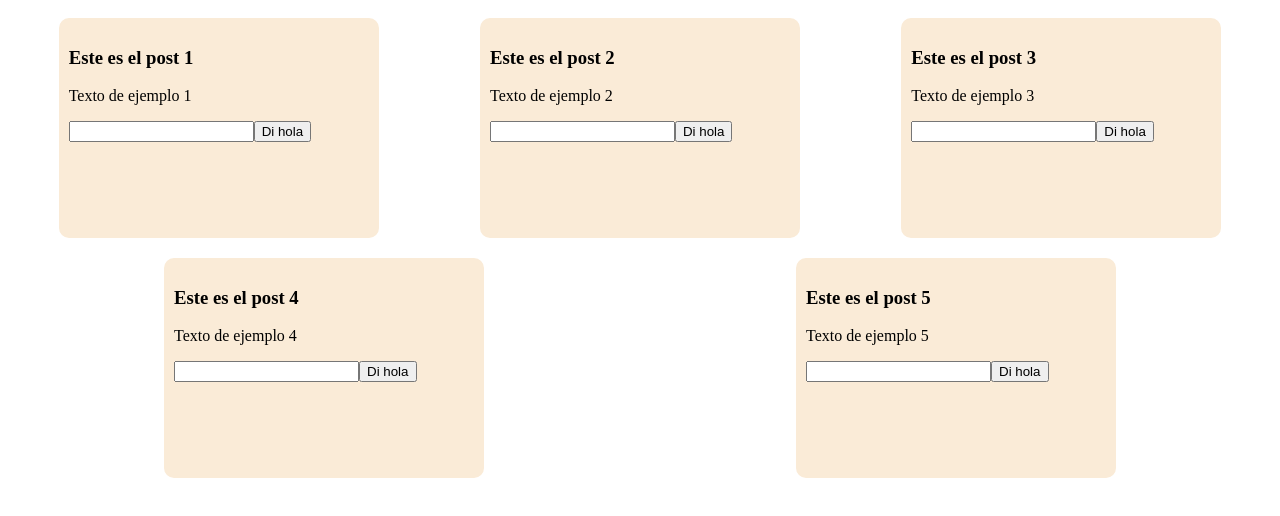
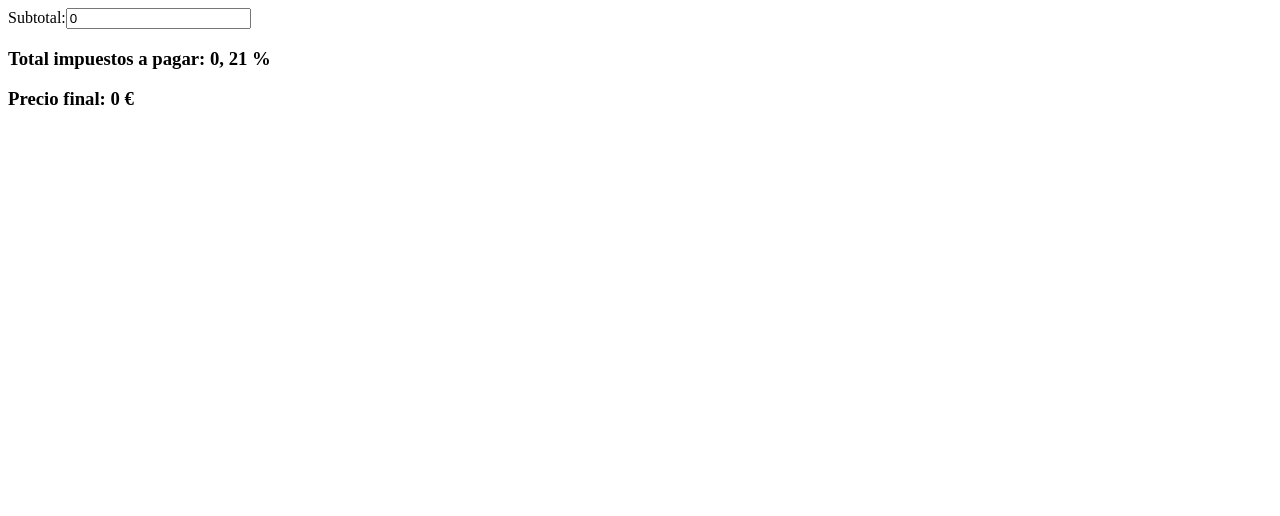
Before and after one commit to apenfe/vue, a Vue app: page / in a window 1280 px wide. Shown: the top 516 px of the page. Built offline with nearby package versions, Linux system fonts and the light colour scheme.

Commit message:
ejemplo sencillo invoice con valores computados en VUE3

```diff
--- a/src/App.vue
+++ b/src/App.vue
@@ -1,12 +1,12 @@
 <template>
 
-    <PostList></PostList>
+    <ComputedInvoice></ComputedInvoice>
 
 </template>
 
 <script lang="ts" setup>
 
-import PostList from './components/PostList.vue';
+import ComputedInvoice from './components/ComputedInvoice.vue';
 
 </script>
 
--- /dev/null
+++ b/src/components/ComputedInvoice.vue
@@ -0,0 +1,34 @@
+import { computed } from 'vue';
+<template>
+    <div>
+
+        <label>Subtotal:</label>
+        <input type="number" v-model="subtotal"/>
+
+        <h3>Total impuestos a pagar: {{ totalVat }}, {{vat}} % </h3>
+        <h3>Precio final: {{ total }} €</h3>
+
+    </div>
+
+</template>
+
+<script lang="ts" setup>
+
+    import {Ref, ref, computed} from 'vue';
+
+    const vat = 21;
+    let subtotal:Ref<number> = ref(0);
+
+    const totalVat = computed(()=>{
+        return (vat * subtotal.value) /100
+    });
+
+    const total = computed(()=>{
+        return (subtotal.value + totalVat.value)
+    });
+
+</script>
+
+<style scoped>
+
+</style>
```
Also changed, not shown: src/components/ComputedExample.vue (added, +59 -0 lines).
